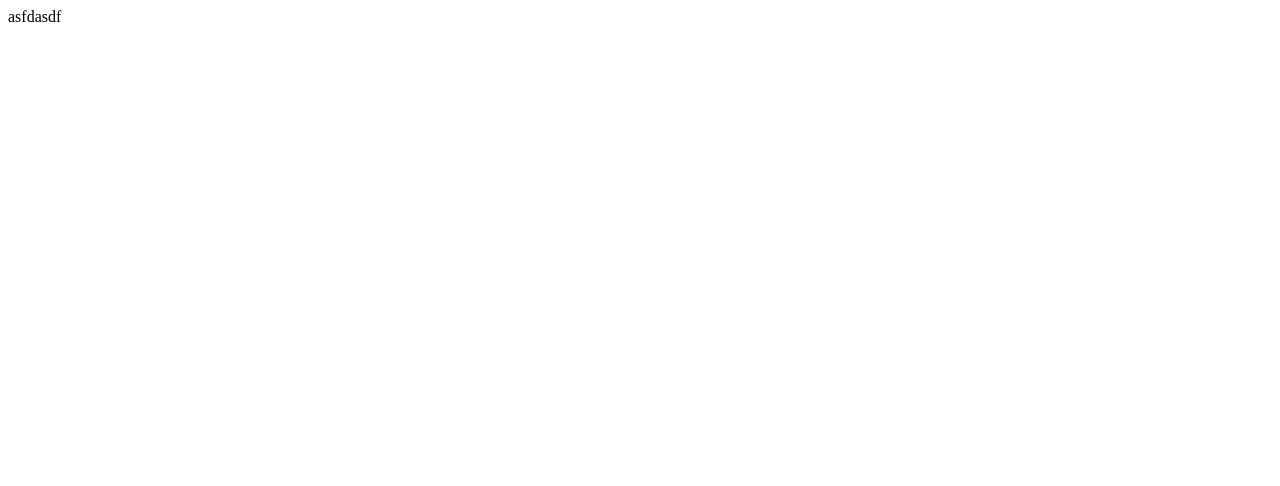
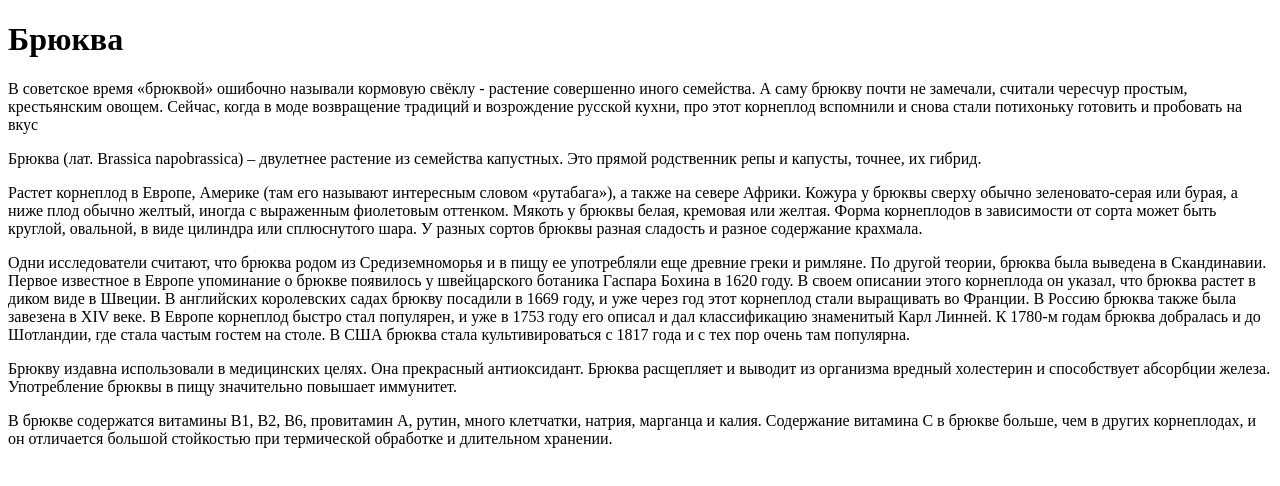
Before and after one commit to leninStalinMalenkov/leninStalinMalenkov.github.io, a plain HTML site: page index.html in a window 1280 px wide. Drawn offline with Linux system fonts and the light colour scheme.

Commit message:
Update index.html

```diff
--- a/index.html
+++ b/index.html
@@ -1 +1,30 @@
-asfdasdf
+<!DOCTYPE html>
+<html lang="ru">
+<head>
+    <meta charset="UTF-8">
+    <link rel="stylesheet" href="brykva.css">
+    <title>Брюква</title>
+    <!-- Робототехника сила, инфобез - могила! -->
+</head>
+<body>
+    <h1>Брюква</h1>
+    <p>
+        В советское время «брюквой» ошибочно называли кормовую свёклу - растение совершенно иного семейства. А саму брюкву почти не замечали, считали чересчур простым, крестьянским овощем. Сейчас, когда в моде возвращение традиций и возрождение русской кухни, про этот корнеплод вспомнили и снова стали потихоньку готовить и пробовать на вкус
+    </p>
+    <p>
+        Брюква (лат. Brassica napobrassica) – двулетнее растение из семейства капустных. Это прямой родственник репы и капусты, точнее, их гибрид.
+    </p>
+    <p>
+        Растет корнеплод в Европе, Америке (там его называют интересным словом «рутабага»), а также на севере Африки. Кожура у брюквы сверху обычно зеленовато-серая или бурая, а ниже плод обычно желтый, иногда с выраженным фиолетовым оттенком. Мякоть у брюквы белая, кремовая или желтая. Форма корнеплодов в зависимости от сорта может быть круглой, овальной, в виде цилиндра или сплюснутого шара. У разных сортов брюквы разная сладость и разное содержание крахмала.
+    </p>
+    <p>
+        Одни исследователи считают, что брюква родом из Средиземноморья и в пищу ее употребляли еще древние греки и римляне. По другой теории, брюква была выведена в Скандинавии. Первое известное в Европе упоминание о брюкве появилось у швейцарского ботаника Гаспара Бохина в 1620 году. В своем описании этого корнеплода он указал, что брюква растет в диком виде в Швеции. В английских королевских садах брюкву посадили в 1669 году, и уже через год этот корнеплод стали выращивать во Франции. В Россию брюква также была завезена в XIV веке. В Европе корнеплод быстро стал популярен, и уже в 1753 году его описал и дал классификацию знаменитый Карл Линней. К 1780-м годам брюква добралась и до Шотландии, где стала частым гостем на столе. В США брюква стала культивироваться с 1817 года и с тех пор очень там популярна.
+    </p>
+    <p>
+        Брюкву издавна использовали в медицинских целях. Она прекрасный антиоксидант. Брюква расщепляет и выводит из организма вредный холестерин и способствует абсорбции железа. Употребление брюквы в пищу значительно повышает иммунитет.
+    </p>
+    <p>
+        В брюкве содержатся витамины В1, В2, В6, провитамин А, рутин, много клетчатки, натрия, марганца и калия. Содержание витамина С в брюкве больше, чем в других корнеплодах, и он отличается большой стойкостью при термической обработке и длительном хранении.
+    </p>
+</body>
+</html>
```
